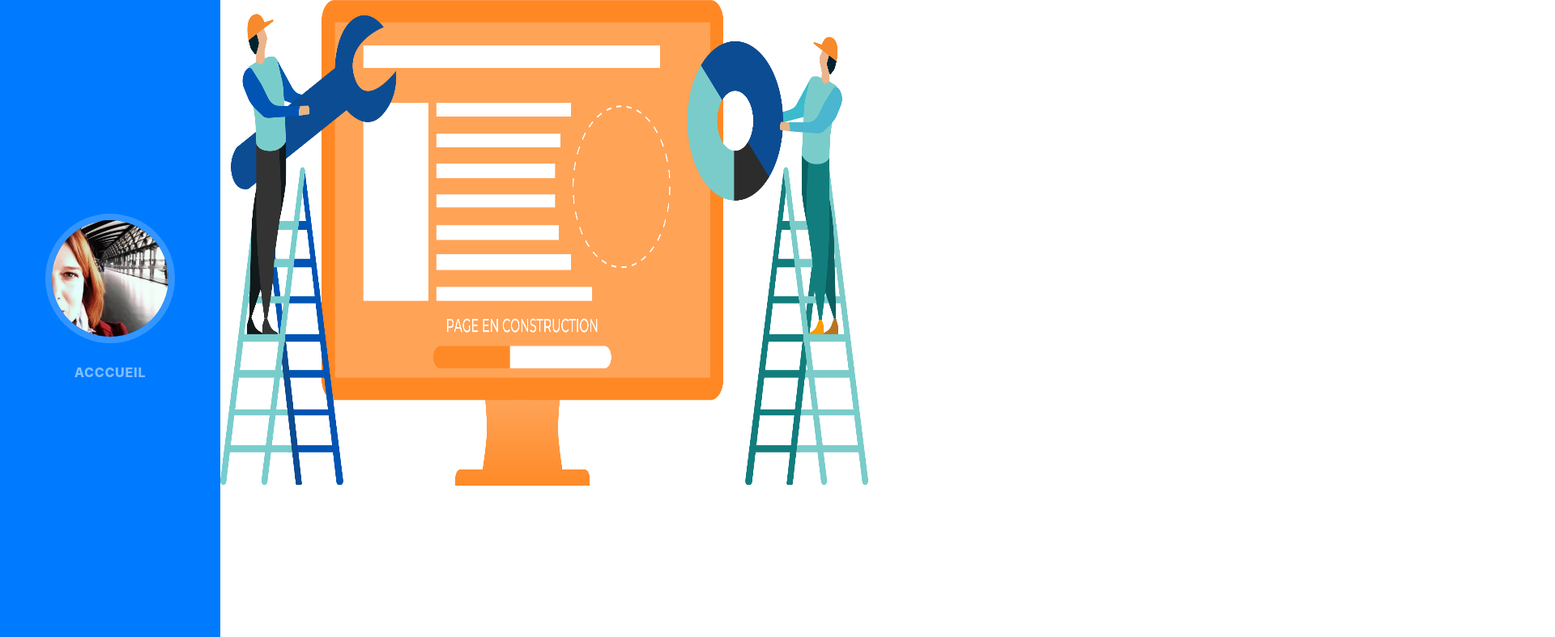
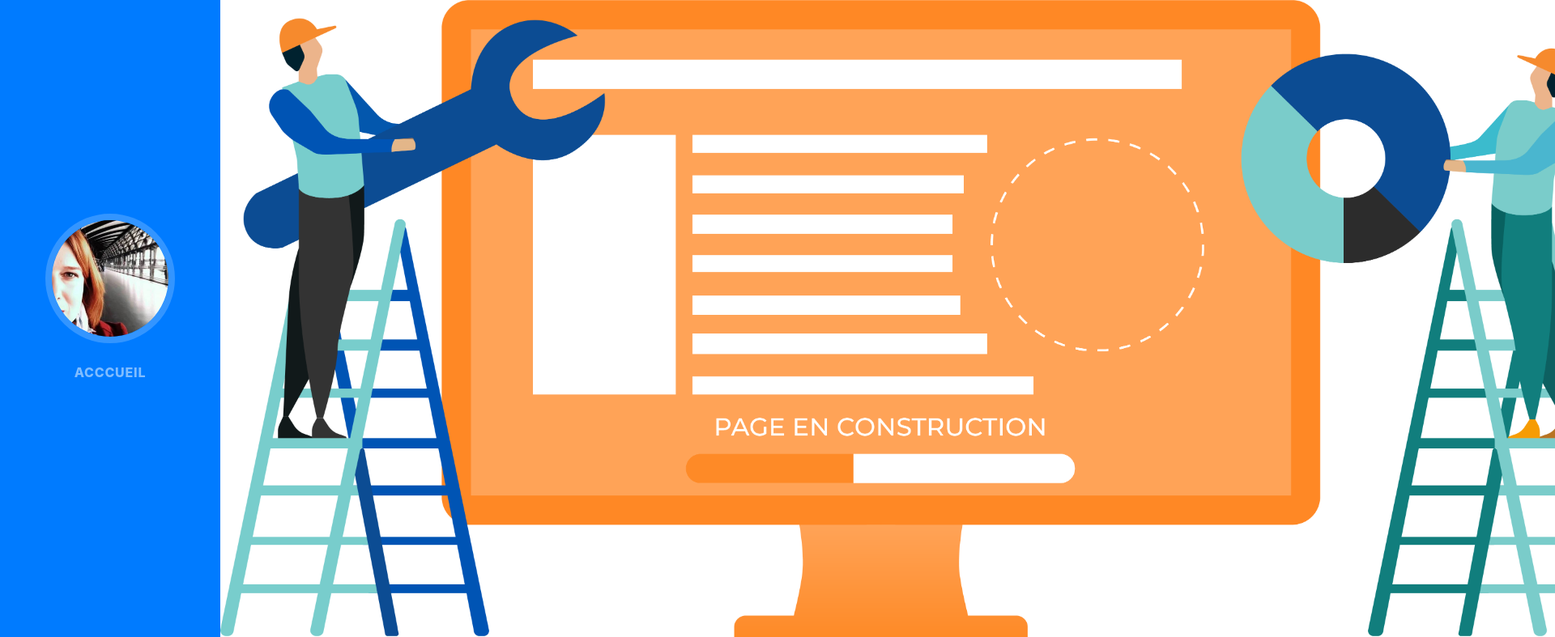
Before and after one commit to lapiequichante86/cvamandine, a website with bundled scripts: page projet.html in a window 1280 px wide. Shown: the top 787 px of the page at 81% size, 1920 px wide, since content can reach past the window. Built offline with nearby package versions, Linux system fonts and the light colour scheme; a web font is replaced by a local one.

Commit message:
Update projet.html

```diff
--- a/projet.html
+++ b/projet.html
@@ -60,7 +60,7 @@
 
   </div>
 <body>
-  <img src="img/Page-en-construction-illustration.png" height="600" width="800">
+  <img src="img/Page-en-construction-illustration.png" height="787" width="1749">
 
 
   <!-- Bootstrap core JavaScript -->
```
